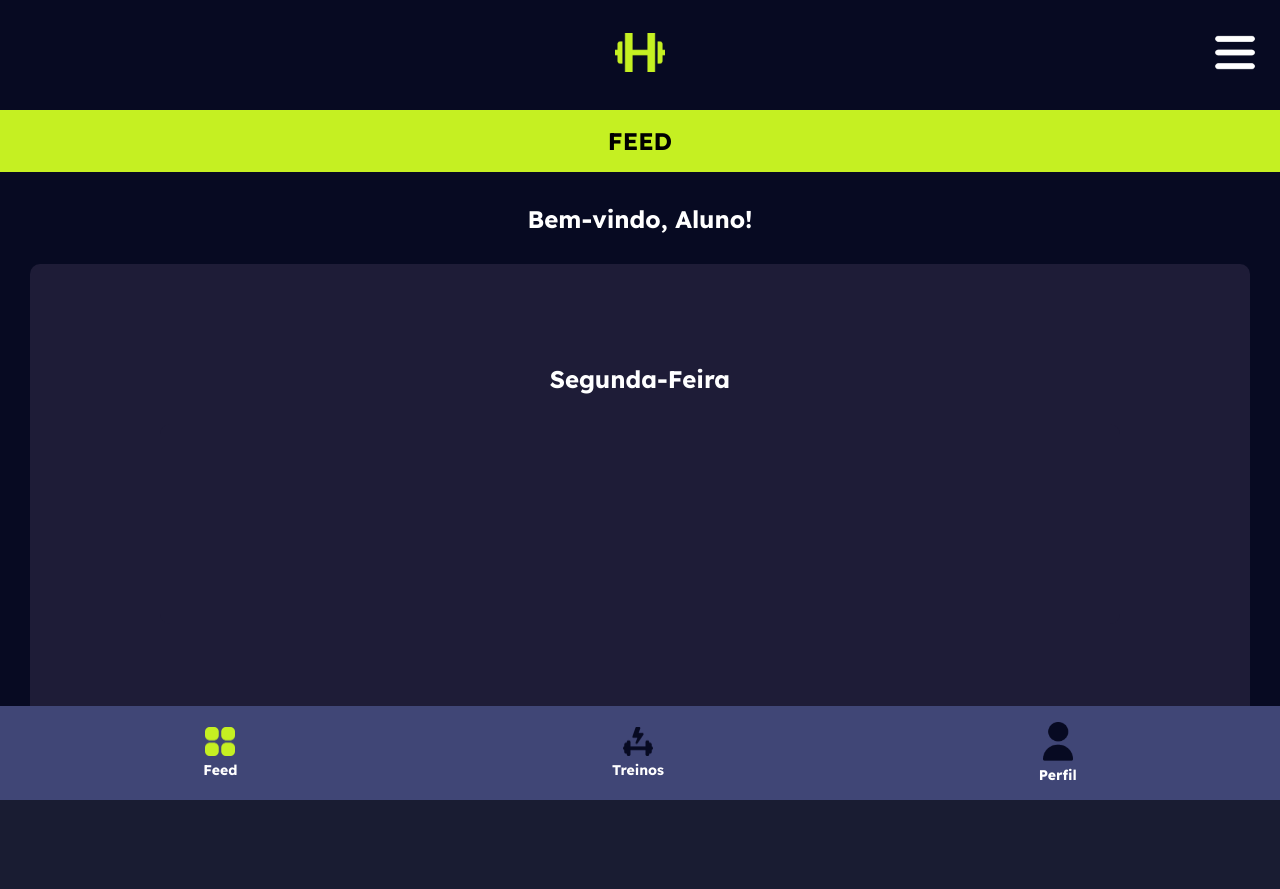
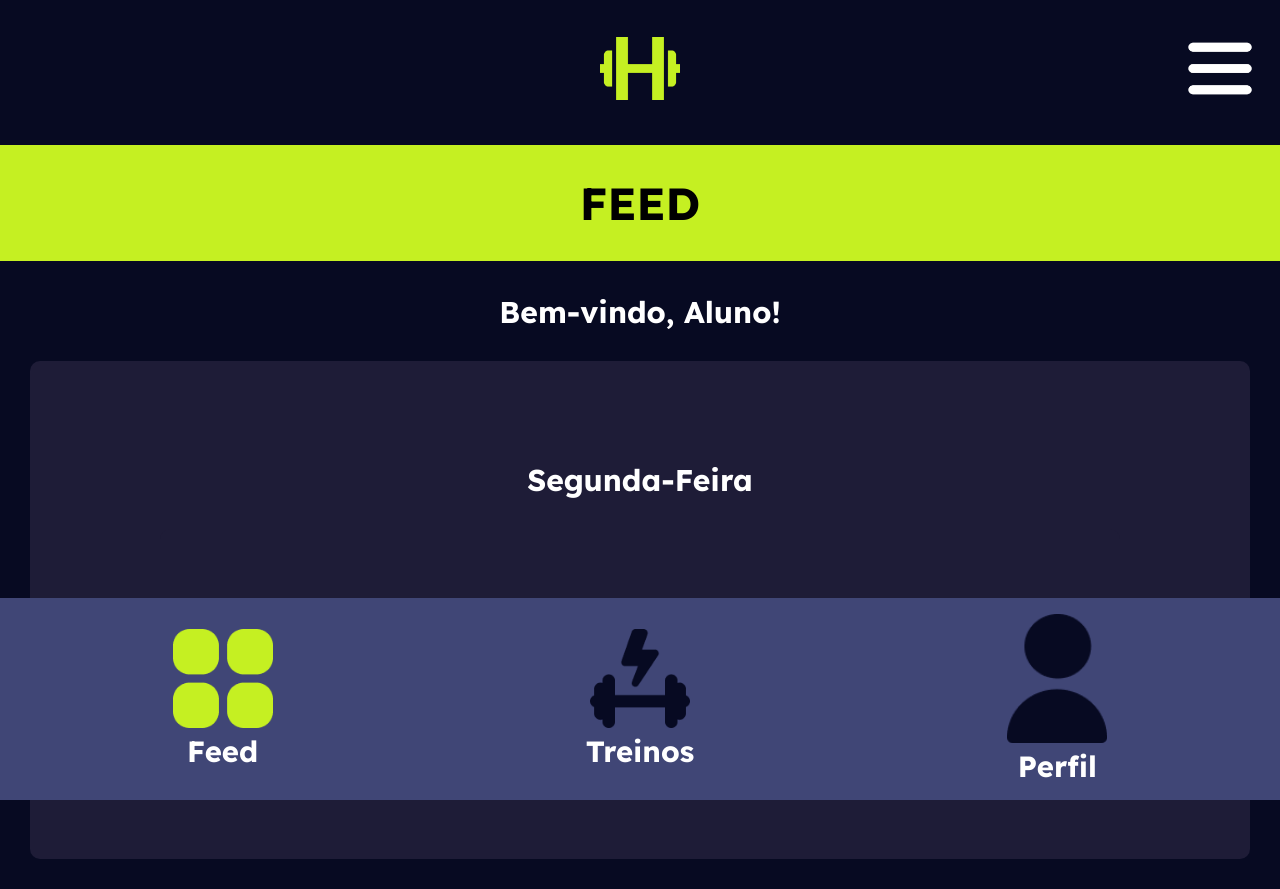
Before and after one commit to micaaell/habitus-2025, a Django app: page / in a window 1280 px wide. Before the commit the page ends 800 px from the top, so only its background shows below. Run offline with Django 4.2, Linux system fonts and the light colour scheme.

Commit message:
Atualizações

```diff
--- a/habitusapp/static/css/aluno/feed.css
+++ b/habitusapp/static/css/aluno/feed.css
@@ -5,13 +5,13 @@
     font-family: 'Lexend Deca', sans-serif;
 }
 body {
-    margin-top: 110px;
+    margin-top: 145px;
     background-color: #070A22;
 }
 
 header{
     background-color: #070A22;
-    padding: 2em;
+    padding: 3em;
     display: flex;
     align-items: center;
     justify-content:center;
@@ -32,13 +32,14 @@ header{
     right: 20px;
   }
 header img{
-    width: 50px;
+    width: 80px;
     cursor: pointer;
 }
 
 section.nome-pagina{
     background-color: #C5F022;
     text-align: center;
+    font-size: 30px;
     padding: 1em;
 }
 .treino-dia{
@@ -46,6 +47,7 @@ section.nome-pagina{
     text-align: center;
 }
 .treino-dia h2{
+    font-size: 30px;
     color: white;
 }
 .treino-dia div{
@@ -55,6 +57,7 @@ section.nome-pagina{
     background-color: #1E1C37;
 }
 .treino-dia h1{
+    font-size: 30px;
     color: white;
 }
 menu{
@@ -71,12 +74,12 @@ menu{
     right: 0;
 }
 menu img{
-    width: 30px;
+    width: 100px;
     margin-bottom: 5px;
     cursor: pointer;
 }
 menu div a {
-    font-size: 12px;
+    font-size: 25px;
     color:white ;
     text-decoration: none;
     display: grid;
```
Also changed, not shown: habitusapp/static/imagens-site/perfil-icon-preta.png, habitusapp/static/imagens-site/perfil-icon-verde.png.
